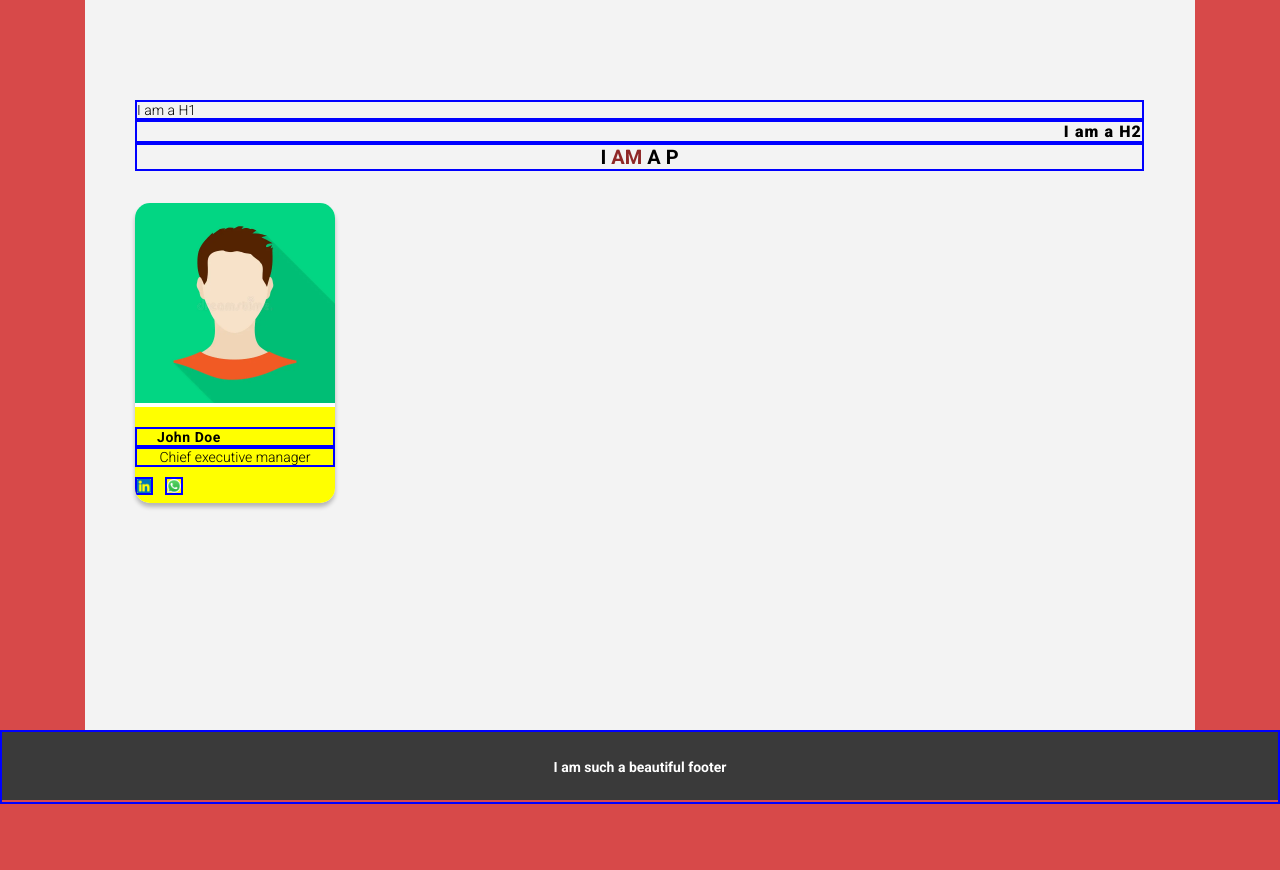
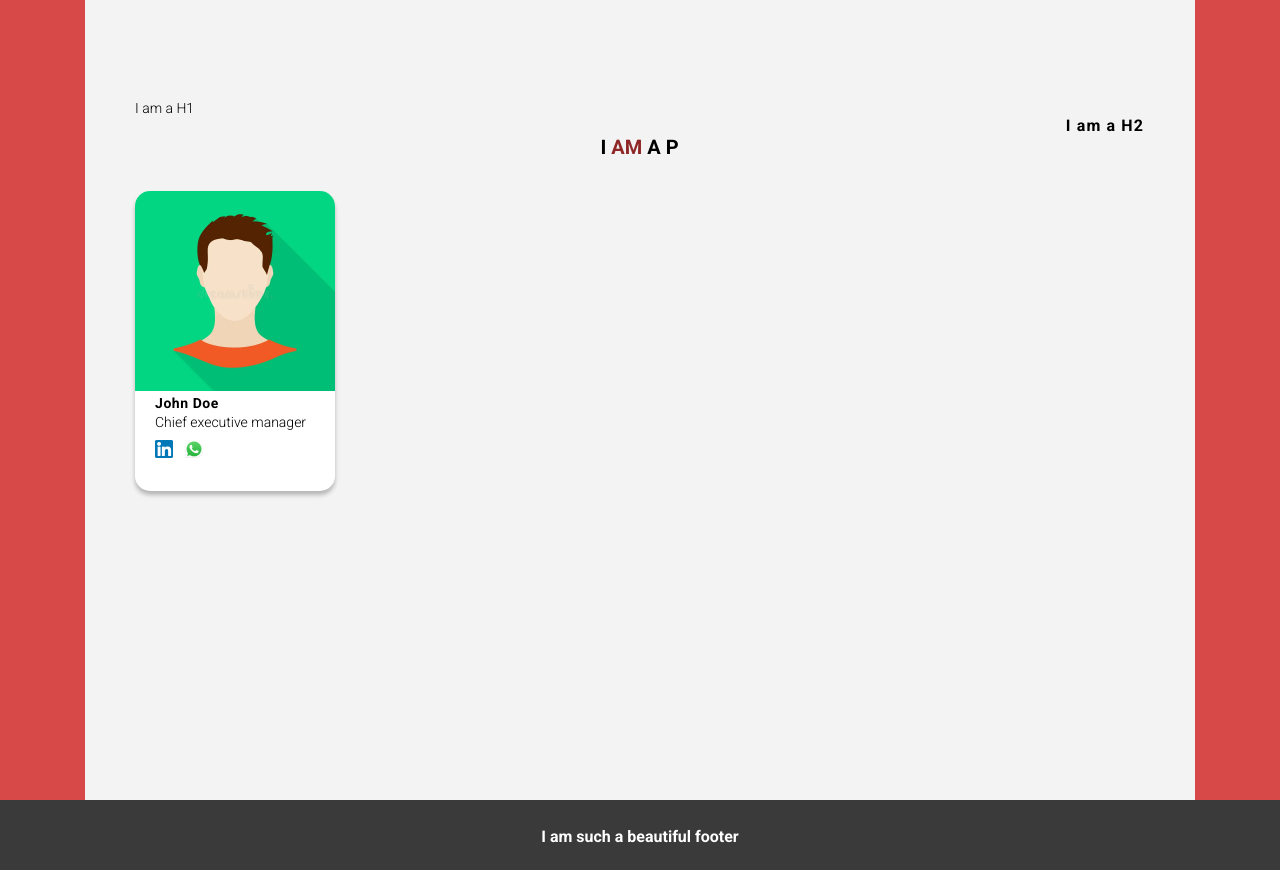
Before and after one commit to coolboogie90/Pixel-Perfect-Replica-01, a plain HTML site: page index.html in a window 1280 px wide. Before the commit the page ends 804 px from the top, so only its background shows below. Drawn offline with Linux system fonts and the light colour scheme.

Commit message:
Fixed CSS, challenge done

```diff
--- a/index.html
+++ b/index.html
@@ -12,14 +12,14 @@
     <div class="container">
         <h1>I am a H1</h1>
         <h2>I am a H2</h2>
-        <p>I <span>am</span> a P</p>
+        <p>I <span>am</span> a p</p>
         <div class="card">
             <img alt="John Doe" src="./img/profile-img.png" />
-            <div class="details">
-                <h4>John Doe</h4>
-                <p>Chief executive manager</p>
-                <img src="./img/linkedin.png" alt class="social-logo">
-                <img src="./img/whatsapp.png" alt class="social-logo">
+            <p>John Doe</p>
+            <p>Chief executive manager</p>
+            <div class="social-logo">
+                <img src="./img/linkedin.png" alt="">
+                <img src="./img/whatsapp.png" alt="">
             </div>
         </div>
     </div>
--- a/styles.css
+++ b/styles.css
@@ -1,35 +1,113 @@
-@import url("https://fonts.googleapis.com/css2?family=Open+Sans:wght@300;400;600&family=Roboto:ital,wght@0,100;0,300;0,400;0,500;0,700;0,900;1,100;1,300;1,400;1,500;1,700;1,900&display=swap");
+@import url('https://fonts.googleapis.com/css2?family=Roboto:wght@300;700&display=swap');
 
 * {
     margin: 0;
+    padding: 0;
     box-sizing: border-box;
+    font-family: 'Roboto';
 }
 
 body {
     background-color: #d74949;
 }
-h1,h2,h4,p, .social-logo{
+
+/*h1,h2,h4,p, .social-logo{
     border: solid 2px blue;
+}*/
+
+h1 {
+    color: #000;
+    font-size: 14px;
+    font-style: normal;
+    font-weight: 300;
+    line-height: normal;
 }
+
+h1 ~ p span{
+    color: #8F2727;
+}
+
+h2 {
+    color: #000;
+    text-align: right;
+    font-size: 16px;
+    font-style: normal;
+    line-height: normal;
+    letter-spacing: 1.12px;
+}
+
+h1 ~ p {
+    text-transform: uppercase;
+    text-align: center;
+    font-size: 20px;
+    font-weight: 700;
+}
+
 .container {
     margin: 0 auto;
+    max-width: 1110px;
     padding: 100px 51px 0 50px;
     background-color: #f3f3f3;
-    max-width: 1110px;
     height: 100vh;
+}
+
+.card {
+    margin-top: 2em;
+    width: 200px;
+    height: 300px;
+    border-radius: 15px;
+    background: #fff;
+    box-shadow: 0px 4px 4px 0px rgba(0, 0, 0, 0.25);
+    overflow: hidden;
+}
+
+.card > img {
+    width: 100%;
+}
+
+.card p {
+    text-align: left;
+    margin-left: 20px;
+    font-size: 14px;
+    font-style: normal;
+    line-height: normal;
+}
+/*.card{
+    background-color: yellow;
+}*/
+
+.card p + p {
+    margin-top: 3px;
+}
+
+.card img + p {
+    font-weight: 700;
+    letter-spacing: 0.56px;
+}
+
+.card .social-logo{
+    margin: 10px 0 0 20px;
 
 }
 
+.card .social-logo img {
+    margin-right: 8px;
+}
+
 footer {
-    position: absolute;
+    /*position: absolute;*/
     bottom: 0;
     width: 100%;
     background-color: #3a3a3a;
     height: 70px;
+    padding-top:27px;
+    color: white;
+    font-weight: 700;
     text-align: center;
+    align-items: center;
 }
 
-footer p {
+/* footer p {
     color: #FFF;
     font-family: Roboto;
     font-size: 14px;
@@ -40,25 +118,6 @@ footer p {
     padding: 27px;
 }
 
-h1 {
-    color: #000;
-    font-family: Roboto;
-    font-size: 14px;
-    font-style: normal;
-    font-weight: 300;
-    line-height: normal;
-}
-
-h2 {
-    color: #000;
-    text-align: right;
-    font-family: Roboto;
-    font-size: 16px;
-    font-style: normal;
-    font-weight: 800;
-    line-height: normal;
-    letter-spacing: 1.12px;
-}
 
 .container p {
     color: #000;
@@ -79,60 +138,4 @@ h2 {
     font-weight: 700;
     line-height: normal;
     text-transform: uppercase;
-}
-
-.card {
-    margin-top: 2em;
-    width: 200px;
-    height: 300px;
-    border-radius: 15px;
-    background: #fff;
-    box-shadow: 0px 4px 4px 0px rgba(0, 0, 0, 0.25);
-    overflow: hidden;
-}
-
-.card img {
-    width: 100%;
-}
-
-.card .details {
-    padding: 20px 0;
-    max-height: 100px;
-}
-.details{
-    background-color: yellow;
-}
-.details > h4 {
-    padding-left: 20px;
-    color: #000;
-    font-family: 'Roboto';
-    font-size: 14px;
-    font-style: normal;
-    font-weight: 700;
-    line-height: normal;
-    letter-spacing: 0.56px;
-}
-
-.card p {
-    text-transform: lowercase;
-    margin-bottom: 0;
-    color: #000;
-    font-family: Roboto;
-    font-size: 14px;
-    font-style: normal;
-    font-weight: 300;
-    line-height: normal;
-}
-
-.card p::first-letter{
-    text-transform: uppercase;
-}
-
-
-.details .social-logo {
-    /*margin-left: 20px;*/
-    margin-top: 10px;
-    margin-right: 8px;
-    width: 18px;
-    height: 18px;
-}
+} */
```
